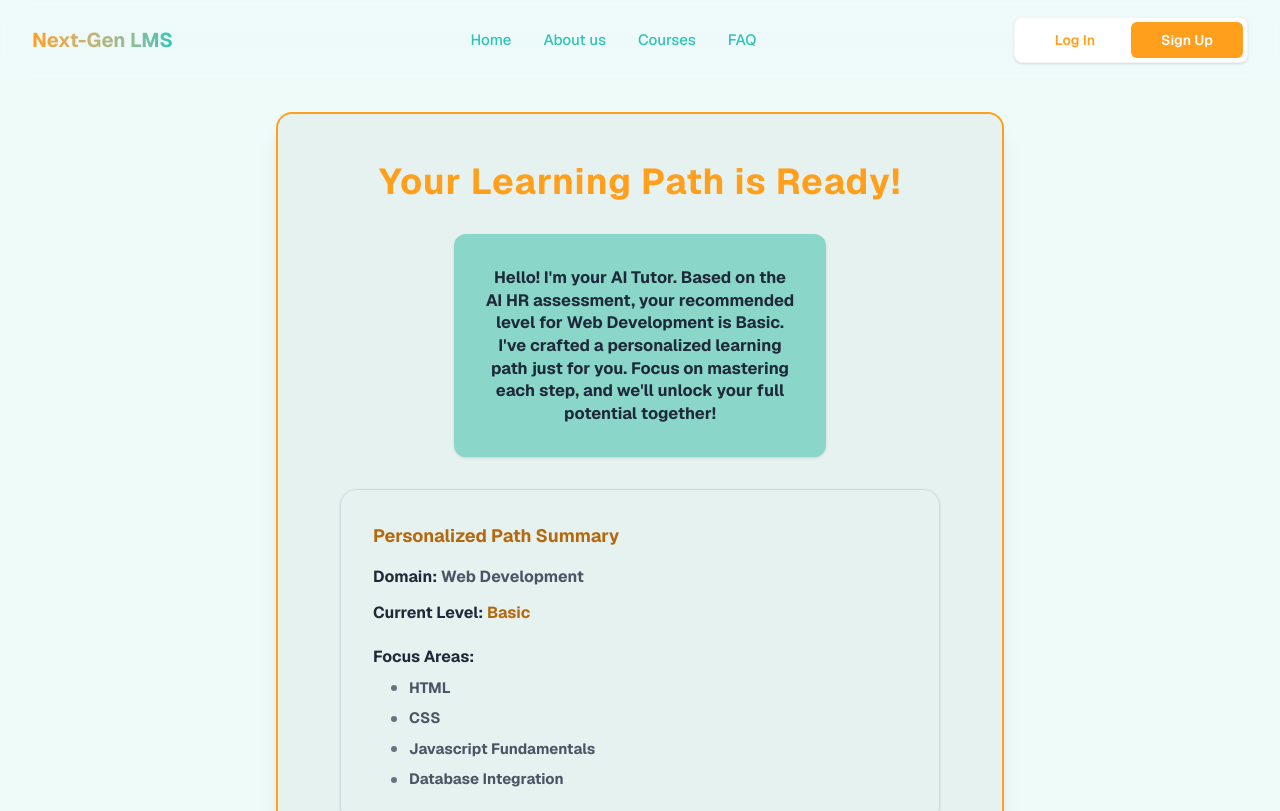
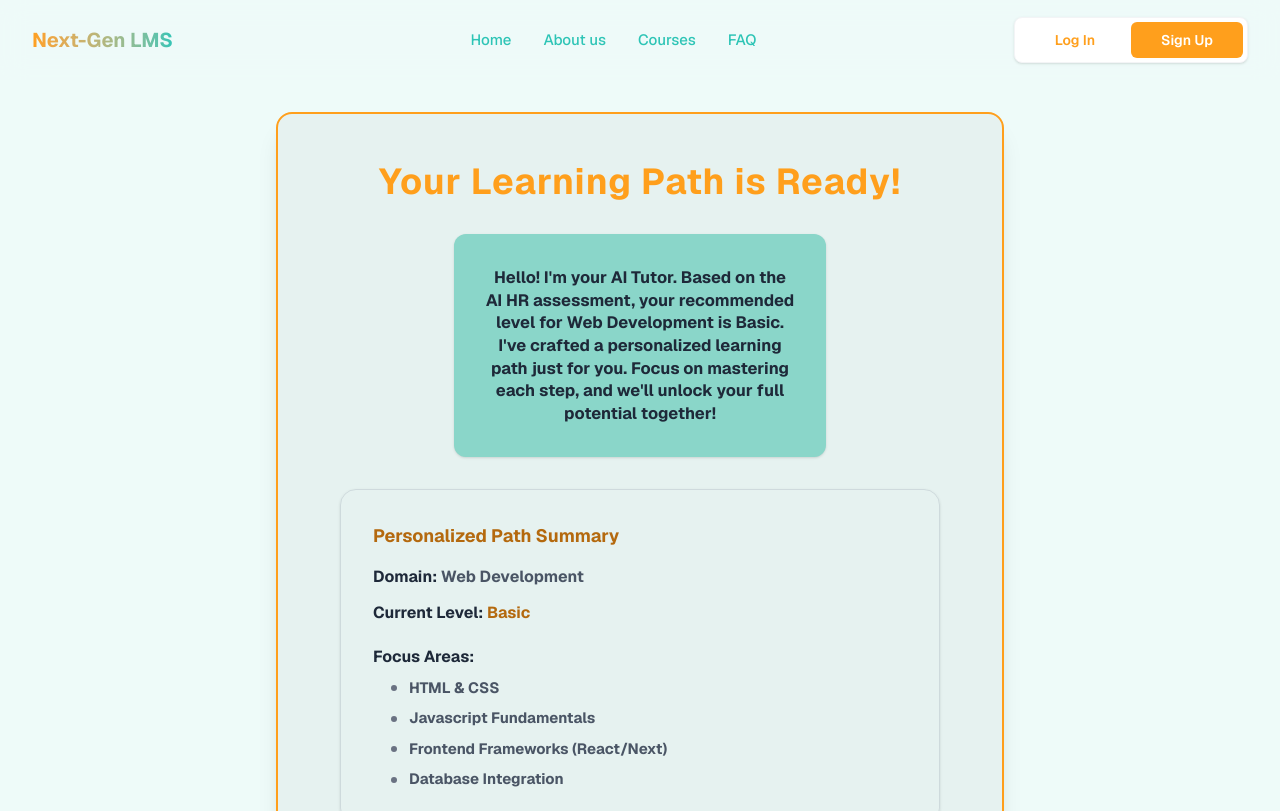
Before and after one commit to faizaanjum7/next-gen-lms, a Next.js app: page /learning-path in a window 1280 px wide. Shown: the top 811 px of the page. Built offline with nearby package versions, Linux system fonts and the light colour scheme.

Commit message:
bugs fix

```diff
--- a/app/ai-hr/page.tsx
+++ b/app/ai-hr/page.tsx
@@ -8,8 +8,8 @@ import { Check, Calendar, Clock, X, Send } from "lucide-react";
 function AIHRContent() {
     const searchParams = useSearchParams();
     const router = useRouter();
-    const courseParam = searchParams?.get("course");
-    const levelParam = searchParams?.get("level");
+    const courseParam = searchParams?.get("course") || "web-dev";
+    const levelParam = searchParams?.get("level") || "basic";
 
     // Assessment Process State
     const [assessmentState, setAssessmentState] = useState<'idle' | 'processing' | 'chat' | 'results'>('idle');
@@ -17,16 +17,35 @@ function AIHRContent() {
     const [isAssessmentFinished, setIsAssessmentFinished] = useState(false);
 
     // Chat State
-    const courseQuestions = {
+    const courseQuestions: Record<string, { title: string, text: string }[]> = {
         "web-dev": [
             { title: "Question 1", text: "State difference between SVG (Scalable Vector Graphics) and Canvas" },
             { title: "Question 2", text: "Explain the concept of closures in JavaScript and provide a practical use case." },
             { title: "Question 3", text: "How does CSS Flexbox differ from CSS Grid, and when should you use each?" }
+        ],
+        "data-science": [
+            { title: "Question 1", text: "Explain the difference between supervised and unsupervised machine learning." },
+            { title: "Question 2", text: "What is the curse of dimensionality, and how can it be mitigated?" },
+            { title: "Question 3", text: "Describe a scenario where you would use a Random Forest algorithm over a simple Decision Tree." }
+        ],
+        "ui-ux": [
+            { title: "Question 1", text: "What are the key differences between UI (User Interface) and UX (User Experience)?" },
+            { title: "Question 2", text: "Explain the importance of usability testing in the design process." },
+            { title: "Question 3", text: "How do you ensure a design is accessible for users with disabilities?" }
+        ],
+        "ai-ml": [
+            { title: "Question 1", text: "What is backpropagation in neural networks, and why is it important?" },
+            { title: "Question 2", text: "Explain the concept of overfitting and provide strategies to prevent it." },
+            { title: "Question 3", text: "Describe the differences between RNNs (Recurrent Neural Networks) and CNNs (Convolutional Neural Networks)." }
+        ],
+        "cybersecurity": [
+            { title: "Question 1", text: "What are the standard stages of a cyber attack (the Cyber Kill Chain)?" },
+            { title: "Question 2", text: "Explain the difference between symmetric and asymmetric encryption." },
+            { title: "Question 3", text: "How does a SQL injection attack work, and how can it be prevented?" }
         ]
     };
 
-    const assessmentQuestions = (courseParam && courseQuestions[courseParam as keyof typeof courseQuestions])
-        || courseQuestions["web-dev"];
+    const assessmentQuestions = courseQuestions[courseParam] || courseQuestions["web-dev"];
 
     const [currentQuestionIndex, setCurrentQuestionIndex] = useState(0);
     const [chatHistory, setChatHistory] = useState<{ role: 'ai' | 'user', content: React.ReactNode }[]>([
@@ -177,19 +196,17 @@ function AIHRContent() {
     }, [showToast]);
 
     const courseNames: Record<string, string> = {
-        "web-dev": "Web development",
+        "web-dev": "Web Development",
         "data-science": "Data Science",
         "ui-ux": "UI/UX Design",
         "ai-ml": "AI & Machine Learning",
         "cybersecurity": "Cybersecurity",
     };
 
-    const displayCourse = courseParam ? (courseNames[courseParam] || courseParam) : "Web development";
+    const displayCourse = courseNames[courseParam] || "Web Development";
 
     // Capitalize first letter of level
-    const displayLevel = levelParam
-        ? levelParam.charAt(0).toUpperCase() + levelParam.slice(1)
-        : "Basic";
+    const displayLevel = levelParam.charAt(0).toUpperCase() + levelParam.slice(1);
 
     // Dynamic assessment mappings based on course
     const assessmentMappings: Record<string, string[]> = {
@@ -286,15 +303,15 @@ function AIHRContent() {
                                         className={`w-full text-left p-4 rounded-xl border-2 shadow-sm relative overflow-hidden group transition-all ${assessmentState === 'chat' ? 'bg-white border-[#a8e0d6]' : 'bg-transparent border-transparent hover:bg-white/50'}`}
                                     >
                                         {assessmentState === 'chat' && <div className="absolute left-0 top-0 bottom-0 w-1.5 bg-[#FF9F1C]"></div>}
-                                        <div className="font-bold text-gray-900 text-[15px] mb-1">Chat Transcript</div>
-                                        <div className="text-gray-600 text-[13px] font-medium mt-1">{displayCourse} (History)</div>
+                                        <div className="font-bold text-gray-900 text-[15px] mb-1">{displayCourse} Assessment</div>
+                                        <div className="text-gray-600 text-[13px] font-medium mt-1">Chat Transcript</div>
                                     </button>
                                 </>
                             ) : (
                                 <button className="w-full text-left bg-white p-4 rounded-xl border-2 border-[#a8e0d6] shadow-sm relative overflow-hidden group">
                                     <div className="absolute left-0 top-0 bottom-0 w-1.5 bg-[#FF9F1C]"></div>
                                     <div className="font-bold text-gray-900 text-[15px] mb-1">Active Assessment</div>
-                                    <div className="text-gray-600 text-[13px] font-medium mt-1">{displayCourse}</div>
+                                    <div className="text-gray-600 text-[13px] font-medium mt-1">{displayCourse} Assessment</div>
                                 </button>
                             )}
                         </div>
@@ -400,7 +417,7 @@ function AIHRContent() {
 
                                 <div className="flex justify-center mt-2">
                                     <button
-                                        onClick={() => router.push('/learning-path')}
+                                        onClick={() => router.push(`/learning-path?course=${courseParam}&level=${levelParam}`)}
                                         className="bg-[#f2aa5c] hover:bg-[#e09841] text-black font-bold text-[17px] py-4 px-10 rounded-xl w-full max-w-[400px] shadow-sm transition-colors duration-300"
                                     >
                                         Start My Learning Path
--- a/app/learning-path/page.tsx
+++ b/app/learning-path/page.tsx
@@ -12,6 +12,14 @@ function LearningPathContent() {
     const courseParam = searchParams?.get("course") || "web-dev";
     const levelParam = searchParams?.get("level") || "basic";
 
+    const courseFocusAreas: Record<string, string[]> = {
+        "web-dev": ["HTML & CSS", "Javascript Fundamentals", "Frontend Frameworks (React/Next)", "Database Integration"],
+        "data-science": ["Python Programming", "Statistical Analysis", "Machine Learning Basics", "Data Visualization"],
+        "ui-ux": ["User Research", "Wireframing & Prototyping", "Design Systems", "Usability Testing"],
+        "ai-ml": ["Python & Libraries", "Neural Networks", "Deep Learning", "Model Deployment"],
+        "cybersecurity": ["Network Security", "Ethical Hacking", "Cryptography", "Security Auditing"],
+    };
+
     const courseNames: Record<string, string> = {
         "web-dev": "Web Development",
         "data-science": "Data Science",
@@ -21,6 +29,7 @@ function LearningPathContent() {
     };
     const displayCourse = courseNames[courseParam] || "Web Development";
     const displayLevel = levelParam.charAt(0).toUpperCase() + levelParam.slice(1);
+    const displayFocusAreas = courseFocusAreas[courseParam] || courseFocusAreas["web-dev"];
 
     return (
         <main className="min-h-screen bg-[#eefbf9] font-sans text-gray-900 pb-32">
@@ -66,18 +75,11 @@ function LearningPathContent() {
                         <div>
                             <span className="font-bold text-gray-800 text-[16px] block mb-2">Focus Areas:</span>
                             <ul className="space-y-2 text-gray-600 font-bold ml-[18px]">
-                                <li className="flex items-center gap-3 text-[15px]">
-                                    <span className="w-1.5 h-1.5 rounded-full bg-gray-500 block"></span> HTML
-                                </li>
-                                <li className="flex items-center gap-3 text-[15px]">
-                                    <span className="w-1.5 h-1.5 rounded-full bg-gray-500 block"></span> CSS
-                                </li>
-                                <li className="flex items-center gap-3 text-[15px]">
-                                    <span className="w-1.5 h-1.5 rounded-full bg-gray-500 block"></span> Javascript Fundamentals
-                                </li>
-                                <li className="flex items-center gap-3 text-[15px]">
-                                    <span className="w-1.5 h-1.5 rounded-full bg-gray-500 block"></span> Database Integration
-                                </li>
+                                {displayFocusAreas.map((area, index) => (
+                                    <li key={index} className="flex items-center gap-3 text-[15px]">
+                                        <span className="w-1.5 h-1.5 rounded-full bg-gray-500 block"></span> {area}
+                                    </li>
+                                ))}
                             </ul>
                         </div>
                     </div>
```
